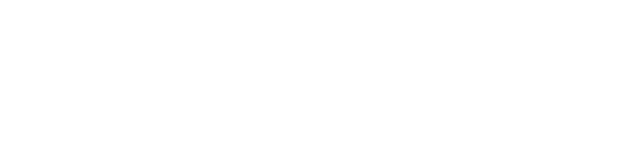
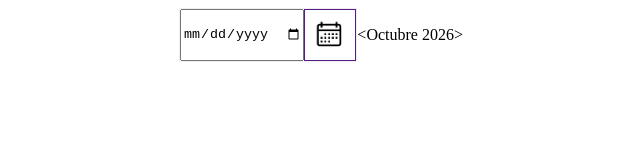
Before and after one commit to JULx21/Proyecto-6-Datepicker, a plain HTML site: page index.html in a window 1280 px wide. Shown: the whole page, without its empty margins (319-959 px from the left). Drawn offline with Linux system fonts and the light colour scheme.

Commit message:
Primer avance html css img Datepicker

```diff
--- a/css/style.css
+++ b/css/style.css
@@ -0,0 +1,19 @@
+/*Body*/
+.barra-supP{
+    display: flex;
+    justify-content: center;
+    align-items: center;
+
+}
+.barra-sup{
+    display: flex;
+    border:1px solid #1111;
+}
+
+.btn-cal{
+    display: flex;
+    width: 30px;
+    height: 30px;
+    padding: 10px;
+    border: 1px solid;
+}
--- a/index.html
+++ b/index.html
@@ -7,6 +7,22 @@
     <link rel='stylesheet' href='css/style.css'>
 </head>
 <body>
-
+    <div class="barra-supP">
+        <div class="barra-sup">
+            <input type="Date" placeholder="dd/mm/yyyy">
+                <a href="">
+                    <img class="btn-cal" src="img/calendar.jpg">
+                </a>
+        </div>
+            <div class="flechaizq">
+                <p>&lt</p>
+            </div>
+            <div class="fechatext">
+                <p>Octubre 2026</p>
+            </div>
+            <div class="flechader">
+                <p>&gt</p>
+            </div>
+    </div>
 </body>
 </html>
```
Also changed, not shown: img/calendar.jpg (added).
